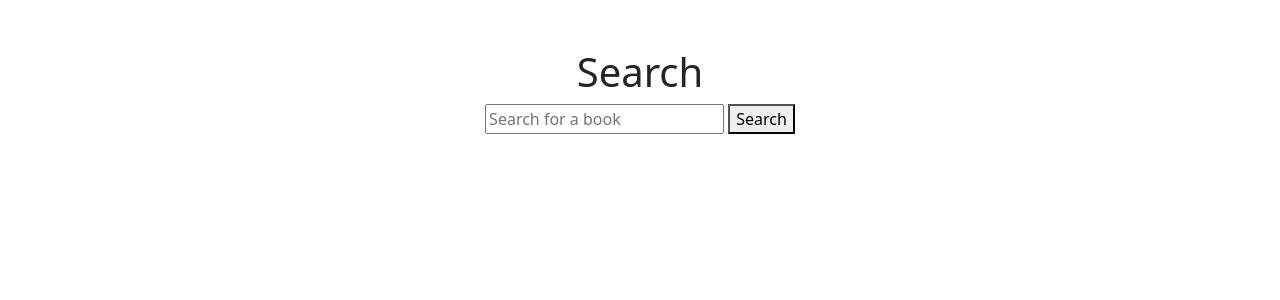
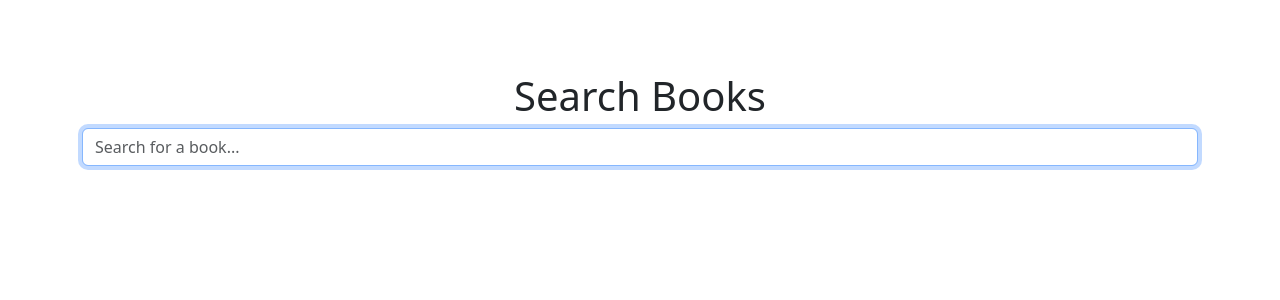
Before and after one commit to wanjunz/TheSamePage, a Flask app: page /search in a window 1280 px wide. Shown: the part 66-366 px from the top of the page. Run offline with Flask 3, Linux system fonts and the light colour scheme.

Commit message:
search page

```diff
--- a/app.py
+++ b/app.py
@@ -1,5 +1,6 @@
 import sqlite3
-from flask import Flask, flash, redirect, render_template, request, session
+from flask import Flask, flash, redirect, render_template, request, session, jsonify
+import requests
 from flask_session import Session
 from werkzeug.security import check_password_hash, generate_password_hash
 
@@ -62,6 +63,29 @@ def search():
 
     return render_template("search.html")
 
+@app.route("/api/search")
+def search():
+    q = request.args.get("q")
+
+    if not q:
+        return jsonify([])
+
+    # Call Google Books API
+    url = f"https://www.googleapis.com/books/v1/volumes?q={q}"
+    data = requests.get(url).json()
+
+    books = []
+    if "items" in data:
+        for item in data["items"][:10]:  # limit results like CS50 example
+            info = item.get("volumeInfo", {})
+            books.append({
+                "title": info.get("title", "No title"),
+                "authors": info.get("authors", []),
+                "thumbnail": info.get("imageLinks", {}).get("thumbnail")
+            })
+
+    return jsonify(books)
+
 @app.route('/login', methods=['POST', 'GET'])
 def login():
     # log user in
--- a/templates/search.html
+++ b/templates/search.html
@@ -1,15 +1,54 @@
 {% extends "layout.html" %}
 
 {% block title %}
-    Search
+Search
 {% endblock %}
 
 {% block main %}
-<h1>Search</h1>
 
-<form action="/search" method="POST">
-    <input type="text" name="query" placeholder="Search for a book" required>
-    <button type="submit">Search</button>
-</form>
+<div class="container mt-4">
+
+    <h1>Search Books</h1>
+
+    <input autocomplete="off"
+           autofocus
+           placeholder="Search for a book..."
+           type="text"
+           class="form-control mb-3">
+
+    <!-- RESULTS GO HERE -->
+    <ul id="results" class="list-unstyled mt-3"></ul>
+
+</div>
+
+<script>
+    let input = document.querySelector("input");
+    let results = document.getElementById("results");
+
+    input.addEventListener("input", async function () {
+
+        let response = await fetch("/api/search?q=" + input.value);
+        let books = await response.json();
+
+        let html = "";
+
+        for (let i in books) {
+            let title = books[i].title.replace("<", "&lt;").replace(">", "&gt;");
+            let authors = books[i].authors.join(", ") || "Unknown";
+            let img = books[i].thumbnail ? `<img src="${books[i].thumbnail}" width="60">` : "";
+
+            html += `
+                <li class="d-flex gap-3 align-items-start mb-3">
+                    ${img}
+                    <div>
+                        <strong>${title}</strong><br>
+                        <small>${authors}</small>
+                    </div>
+                </li>`;
+        }
+
+        results.innerHTML = html;
+    });
+</script>
 
 {% endblock %}
```
